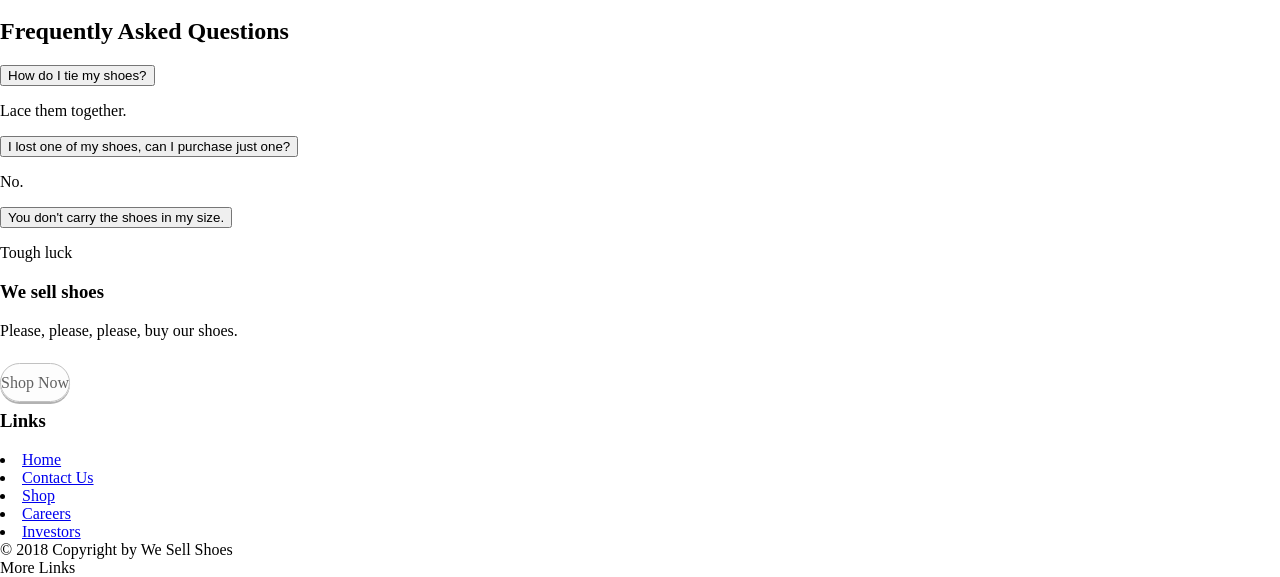
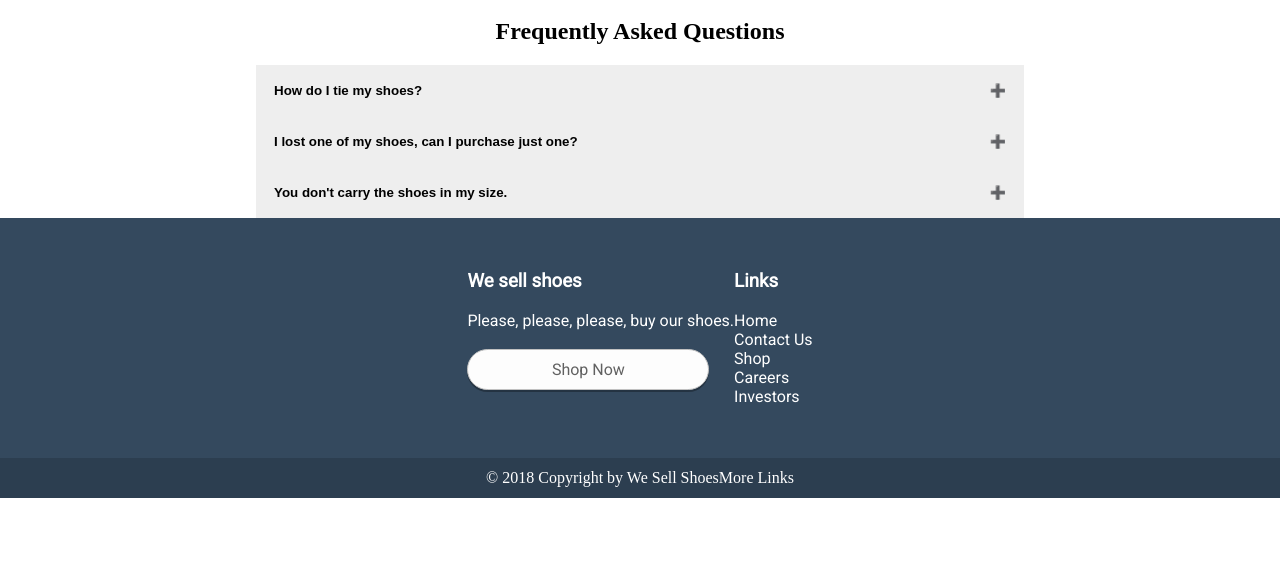
Before and after one commit to ericanaglik/We-Sell-Shoes, a plain HTML site: page index.html in a window 1280 px wide. Shown: the part 4593-5170 px from the top of the page. After the commit the page ends 5091 px from the top, so only its background shows below. Drawn offline with Linux system fonts and the light colour scheme.

Commit message:
footer css added

```diff
--- a/styles.css
+++ b/styles.css
@@ -481,3 +481,149 @@ testimonials
 .dot:hover {
   background: black;
 }
+
+/*************
+subscribe 3
+*************/
+
+.subscribe-3 {
+    height: 50vh;
+    width: 100%;
+    background: linear-gradient(rgba(0,0,0,.6), rgba(0,0,0,.6)), url('https://images.pexels.com/photos/631986/pexels-photo-631986.jpeg?auto=compress&cs=tinysrgb&dpr=2&h=650&w=940')
+    background-size: cover;
+    background-position: center;
+    background-attachment: fixed;
+    display: flex;
+    flex-direction: column;
+    justify-content: center;
+    align-items: center;
+    color: white;
+}
+
+/***************
+faqpanel
+***************/
+
+.faq {
+    width: 100%;
+    background: white;
+    display: flex;
+    flex-direction: column;
+    align-items: center;
+    padding-botton: 2rem;
+}
+
+.faq h2 {
+    text-align: center;
+}
+
+.faq-container {
+    width: 60%;
+}
+
+.accordion {
+    background-color: #eee;
+    color: #444
+    cursor: pointer;
+    padding: 18px;
+    width: 100%;
+    text-align: left;
+    border: none;
+    outline: none;
+    transition: 0.4s;
+    font-weight: 600;
+}
+
+/* Add a background color to the button if it is clicked on (add the .active class with JS), and when you move the mouse over it (hover) */
+.active, .accordion:hover {
+    background-color: #ccc;
+}
+
+/* Style the accordion panel. Note: hidden by default */
+.faqpanel {
+    padding: 0 18px;
+    background-color: white;
+    max-height: 0;
+    overflow: hidden;
+    transition: max-height 0.2s ease-out;
+}
+
+.accordion:after {
+    content: '\02795'; /*Unicode character for "plus" sign (+) */
+    font-size: 13px;
+    color: #777;
+    float: right;
+    margin-left: 5px;
+}
+
+.active:after {
+    content: "\2796"; /* Unicode character for "minus" sign (-) */
+}
+
+/************
+Footer
+************/
+
+.footer {
+    height: 30vh;
+    margin: 0;
+    background: #34495e;
+    color: white;
+    display: flex;
+    justify-content: center;
+    align-items: center;
+    font-family: roboto;
+}
+
+.container {
+    width: 80;
+    display: flex;
+    flex-direction: row;
+    justify-content: space-around;
+}
+
+.footer-cta {
+    display: flex;
+    flex-direction: column;
+}
+
+.footer-cta p {
+    margin: 0;
+}
+
+h3 {
+    margin-top: 0;
+}
+
+.footer-links {
+    text-align: left;
+}
+
+.footer-links li {
+    list-style: none;
+}
+
+.footer-links a {
+    text-decoration: none;
+    color: white;
+    text-align: left;
+}
+
+.footer-copyright {
+    height: 5vh;
+    display: flex;
+    justify-content: center;
+    align-items: center;
+    background: #2c3e50;
+    color: white;
+}
+
+.row {
+    display: flex;
+    flex-direction: row;
+    justify-content: space-around;
+}
+
+.more-links {
+    cursor: pointer;
+}
```
